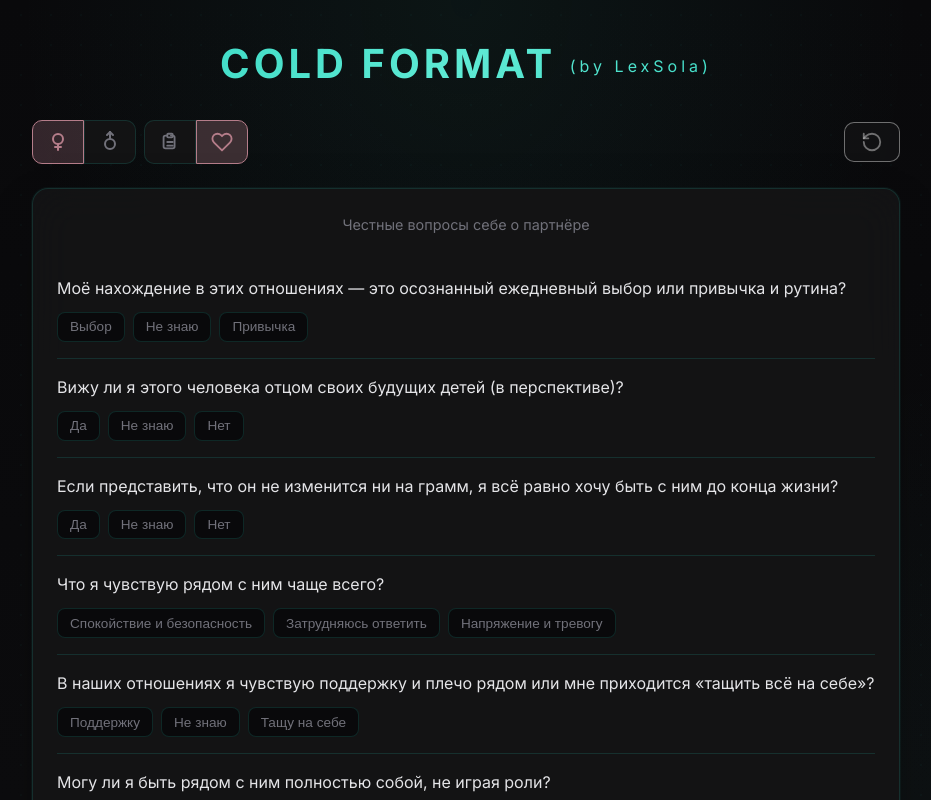
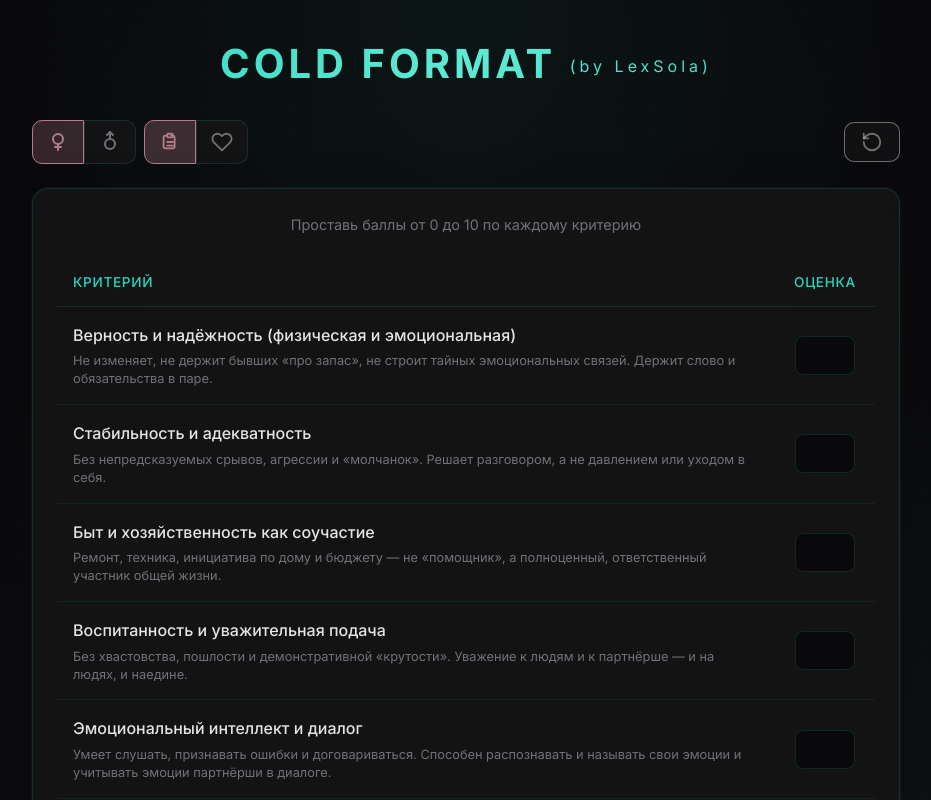
Before and after one commit to LexPolyakov/cold-format, a Vue app: page / in a window 1280 px wide. Shown: the top 800 px of the page, without its empty margins (174-1105 px from the left). Built offline with nearby package versions, Linux system fonts and the light colour scheme.

Commit message:
fix setGender

```diff
--- a/src/App.vue
+++ b/src/App.vue
@@ -9,7 +9,7 @@ import {
 } from "./composables/useScale";
 
 const gender = ref<Gender>("female");
-const activeTab = ref(2);
+const activeTab = ref(1);
 const criteria = computed(() => getCriteria(gender.value));
 
 interface FormQuestion {
@@ -219,7 +219,7 @@ function setScore(i: number, e: Event) {
 function setGender(value: Gender) {
   if (gender.value === value) return;
   gender.value = value;
-  activeTab.value = value === "female" ? 2 : 1;
+  // activeTab.value = value === "female" ? 2 : 1;
   resetAllForms();
 }
 
```
